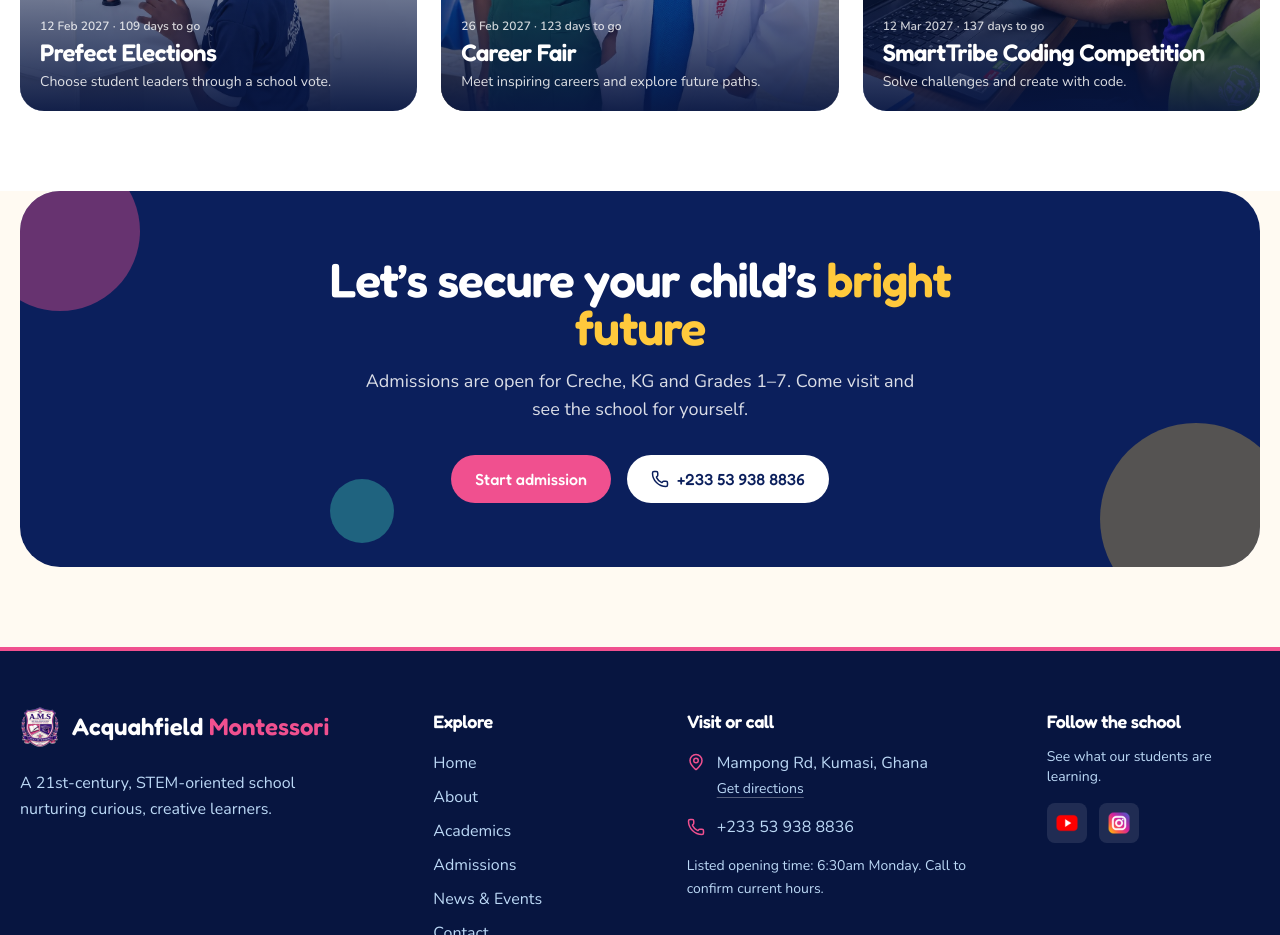
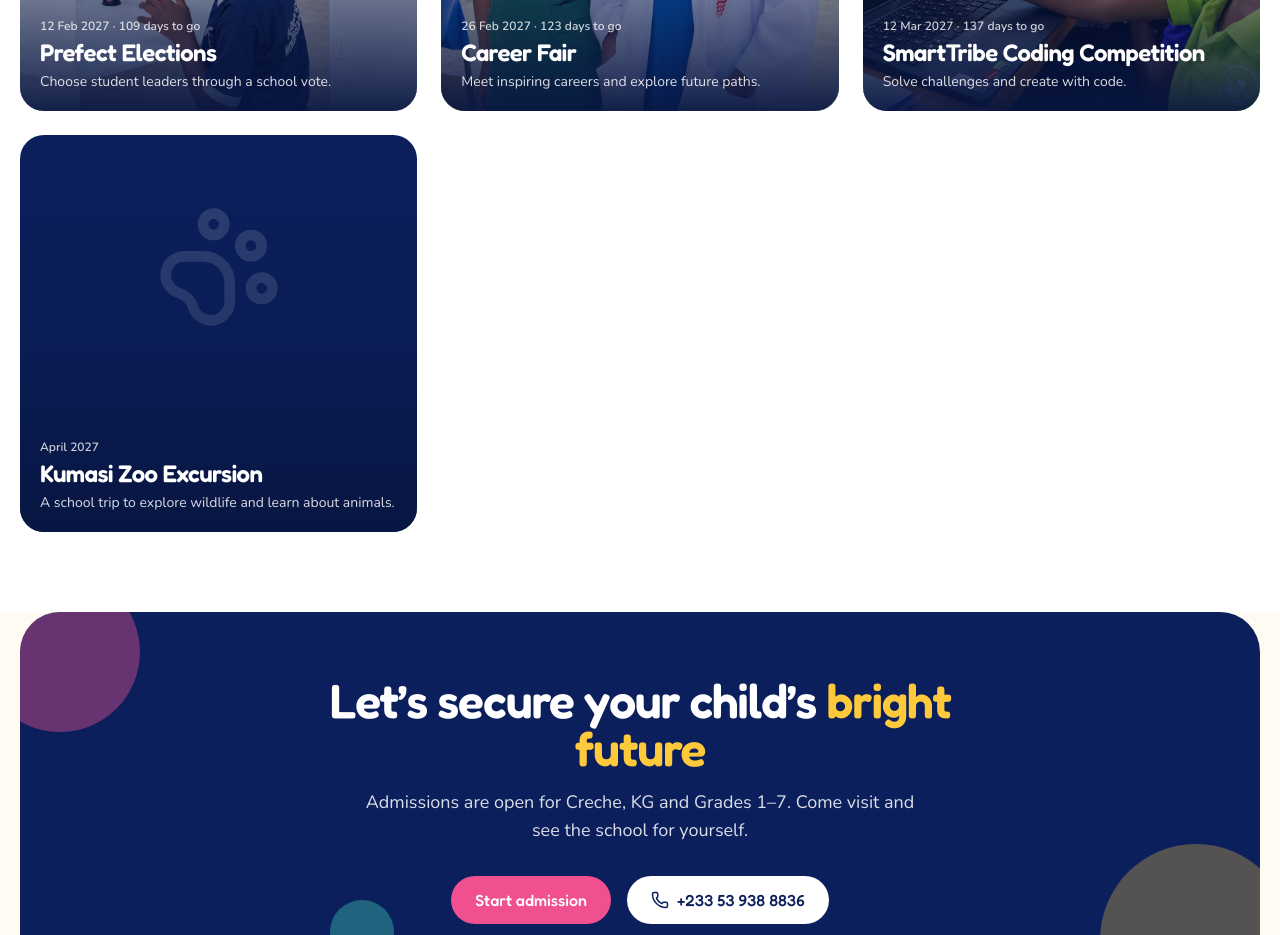
Before and after one commit to Meshack000/Acquahfield, a React (Vite) app: page / in a window 1280 px wide. Shown: the part 2560-3495 px from the top of the page. Built offline with nearby package versions, Linux system fonts and the light colour scheme.

Commit message:
feat: add Kumasi Zoo Excursion event to Upcoming Events and news data

```diff
--- a/src/components/sections/UpcomingEventsCta.tsx
+++ b/src/components/sections/UpcomingEventsCta.tsx
@@ -1,10 +1,20 @@
 import { useEffect, useState } from "react";
-import { Phone } from "lucide-react";
+import { PawPrint, Phone } from "lucide-react";
 import { img } from "@/lib/images";
 import { school } from "@/data/site";
 import Button from "@/components/ui/buttons";
 
-const events = [
+type UpcomingEvent = {
+  title: string;
+  description: string;
+  image?: string;
+  imageAlt?: string;
+  imagePosition?: string;
+  date: string;
+  dateLabel: string;
+};
+
+const events: UpcomingEvent[] = [
   {
     title: "Prefect Elections",
     description: "Choose student leaders through a school vote.",
@@ -32,12 +42,21 @@ const events = [
     date: "2027-03-12",
     dateLabel: "12 Mar 2027",
   },
+  {
+    title: "Kumasi Zoo Excursion",
+    description: "A school trip to explore wildlife and learn about animals.",
+    date: "2027-04",
+    dateLabel: "April 2027",
+  },
 ];
 
 const millisecondsPerDay = 24 * 60 * 60 * 1000;
 
-function daysUntil(date: string) {
-  const [year, month, day] = date.split("-").map(Number);
+function daysUntil(date: string): number | null {
+  const parts = date.split("-").map(Number);
+  if (parts.length !== 3) return null;
+
+  const [year, month, day] = parts;
   const eventDay = Date.UTC(year, month - 1, day);
   const today = new Date();
   const todayDay = Date.UTC(today.getFullYear(), today.getMonth(), today.getDate());
@@ -46,7 +65,7 @@ function daysUntil(date: string) {
 }
 
 export default function UpcomingEventsCta() {
-  const [remainingDays, setRemainingDays] = useState<Record<string, number>>({});
+  const [remainingDays, setRemainingDays] = useState<Record<string, number | null>>({});
 
   useEffect(() => {
     const updateCountdowns = () => {
@@ -82,17 +101,24 @@ export default function UpcomingEventsCta() {
                 key={title}
                 className="group relative isolate aspect-square overflow-hidden rounded-3xl bg-navy-900 text-white"
               >
-                <img
-                  src={image}
-                  alt={imageAlt}
-                  loading="lazy"
-                  className={`absolute inset-0 -z-20 h-full w-full object-cover transition-transform duration-500 group-hover:scale-[1.03] ${imagePosition}`}
-                />
+                {image ? (
+                  <img
+                    src={image}
+                    alt={imageAlt ?? ""}
+                    loading="lazy"
+                    className={`absolute inset-0 -z-20 h-full w-full object-cover transition-transform duration-500 group-hover:scale-[1.03] ${imagePosition ?? ""}`}
+                  />
+                ) : (
+                  <PawPrint
+                    aria-hidden="true"
+                    className="absolute left-1/2 top-1/3 -z-20 h-32 w-32 -translate-x-1/2 -translate-y-1/2 text-white/15"
+                  />
+                )}
                 <div aria-hidden="true" className="absolute inset-0 -z-10 bg-gradient-to-t from-navy-950/95 via-navy-950/25 to-transparent" />
                 <div className="flex h-full flex-col justify-end p-4 sm:p-5">
                   <p className="mb-1 text-xs font-semibold text-white/80">
                     <time dateTime={date}>{dateLabel}</time>
-                    {remainingDays[title] !== undefined && (
+                    {remainingDays[title] !== undefined && remainingDays[title] !== null && (
                       <>
                         {" · "}
                         {remainingDays[title] < 0
--- a/src/data/news.ts
+++ b/src/data/news.ts
@@ -5,4 +5,11 @@ export type EventItem = { title: string; date: string; time?: string; place?: st
 // { title: "Mock election day", text: "Our pupils …", date: "12 Oct 2026", image: img.mockElection }
 // { title: "Open day", date: "2026-11-14", time: "9:00am", place: "School campus" }
 export const news: NewsItem[] = [];
-export const events: EventItem[] = [];
+export const events: EventItem[] = [
+  {
+    title: "Kumasi Zoo Excursion",
+    date: "April 2027",
+    place: "Kumasi Zoo",
+    text: "A school trip for pupils to explore wildlife and learn about animals.",
+  },
+];
```
